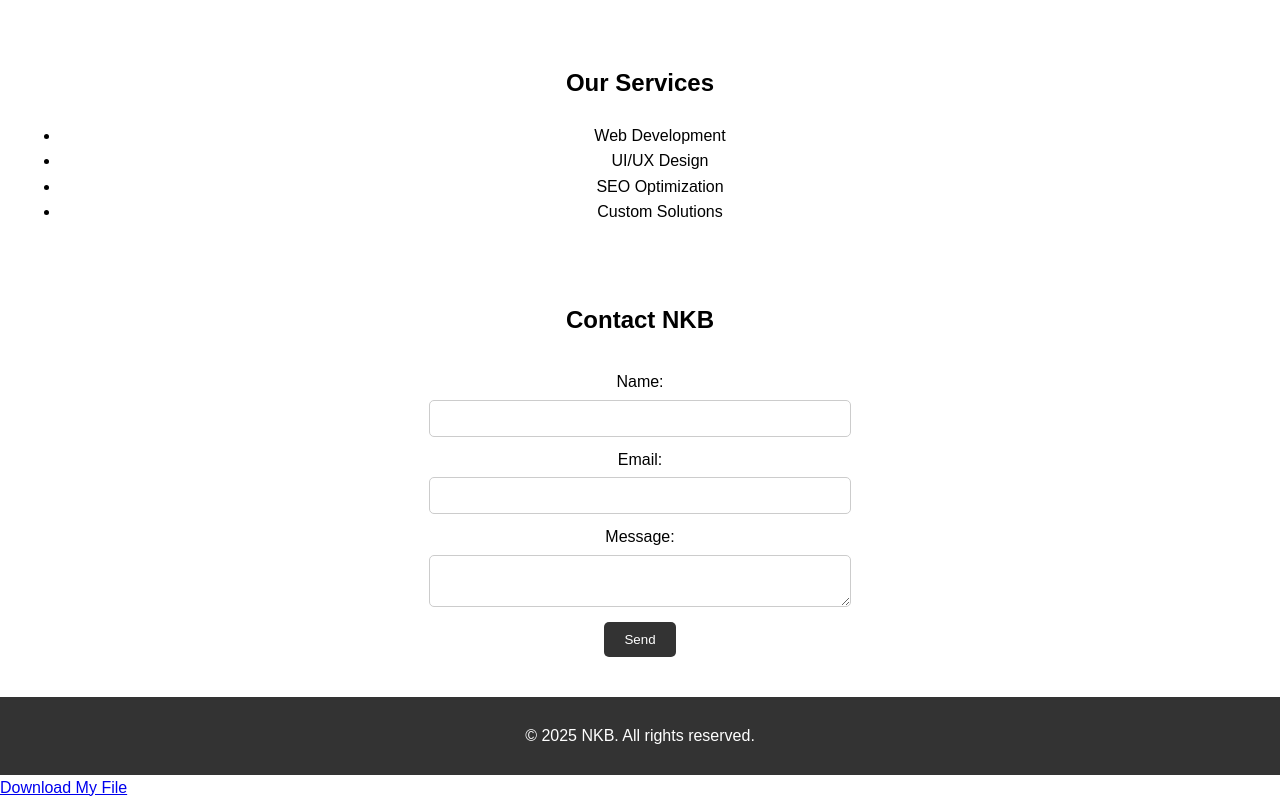
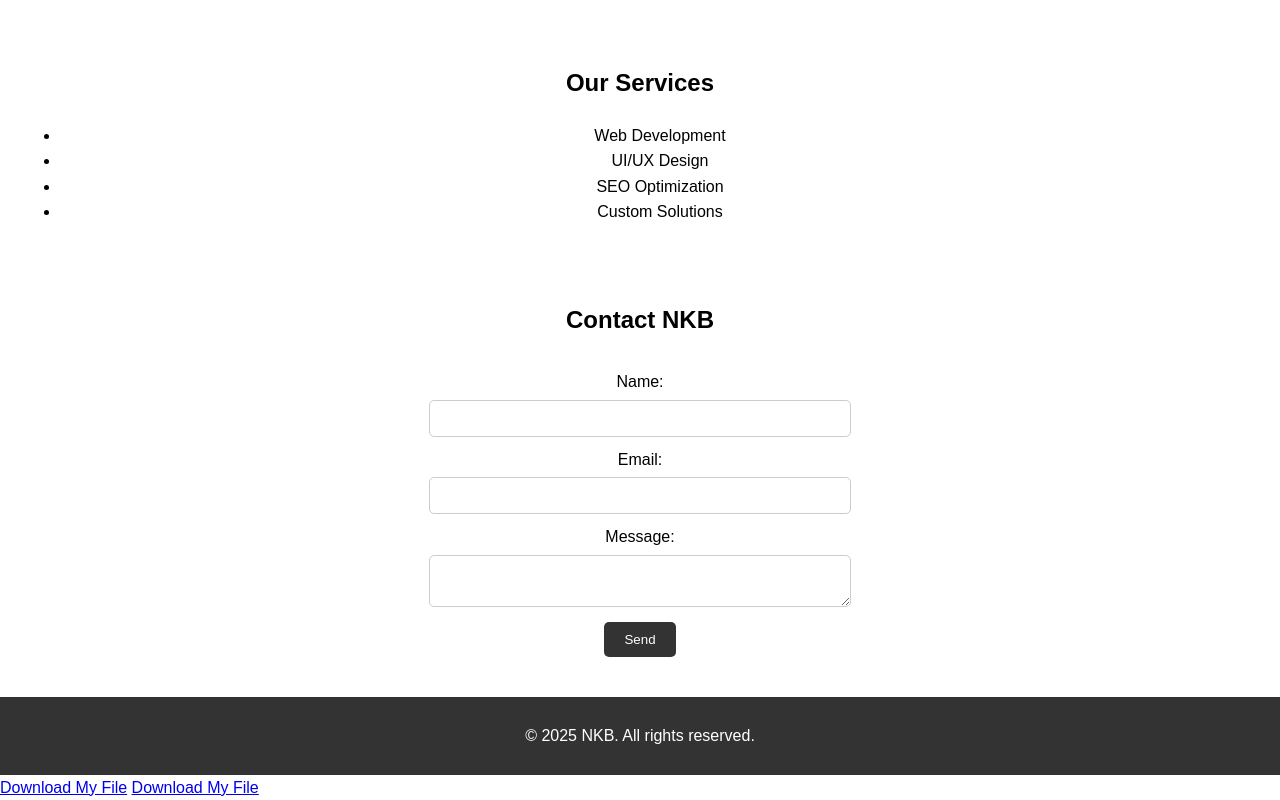
Before and after one commit to NKB12345/NKB-, a plain HTML site: page index.html in a window 1280 px wide. Shown: the part 404-1204 px from the top of the page. Drawn offline with Linux system fonts and the light colour scheme.

Commit message:
Update index.html

```diff
--- a/index.html
+++ b/index.html
@@ -60,3 +60,5 @@
 </body>
 </html>
 <a href="https://drive.google.com/folderview?id=14V4Yqyg5iWmtMCDKIS-JSyhhhcHA3KC7" target="_blank">Download My File</a>
+
+<a href="https://drive.google.com/file/d/1ehQ27LuyXXZsdl5afytKcac7_3Ow7yJI/view?usp=drivesdk" target="_blank">Download My File</a>
```
